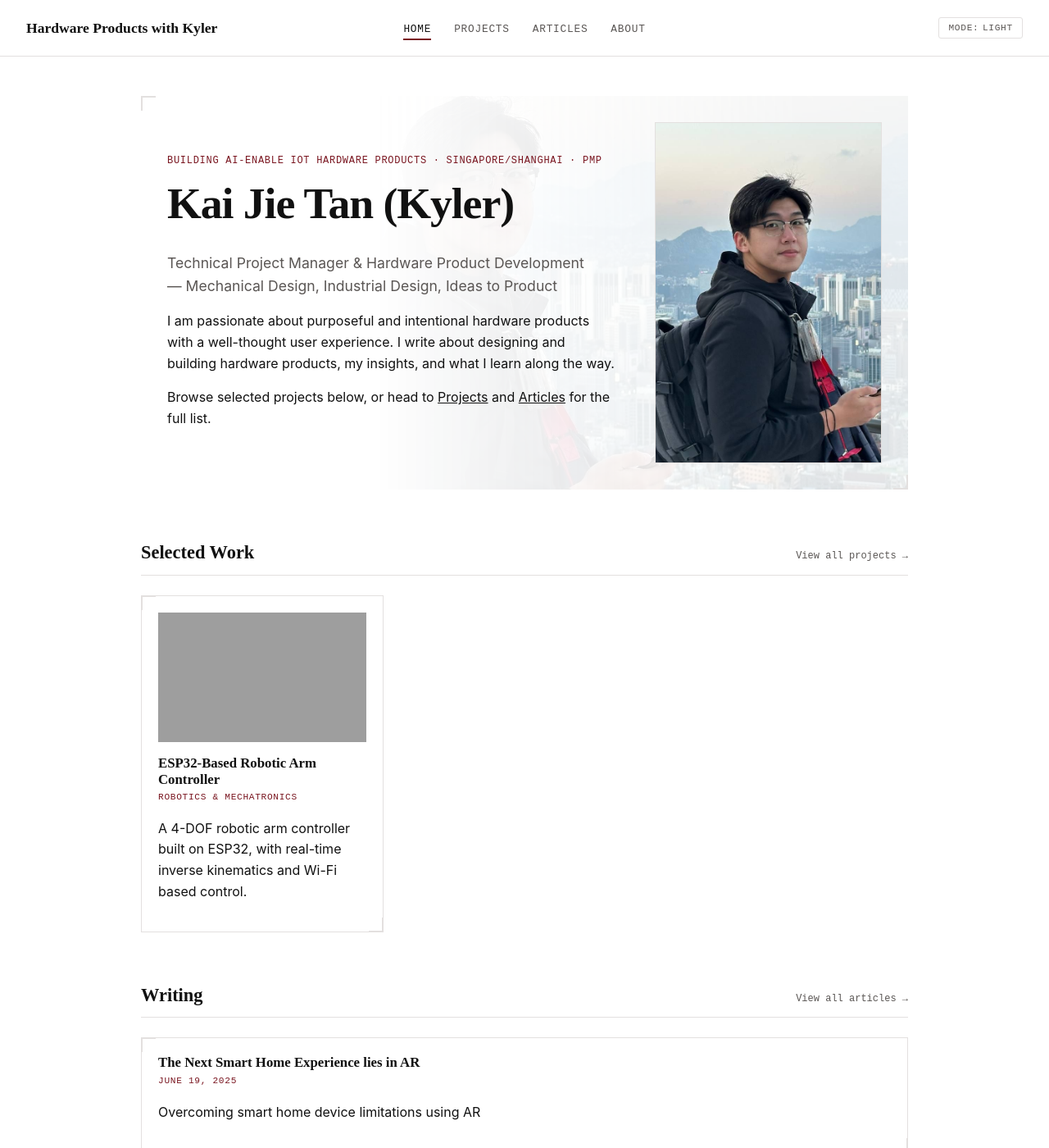
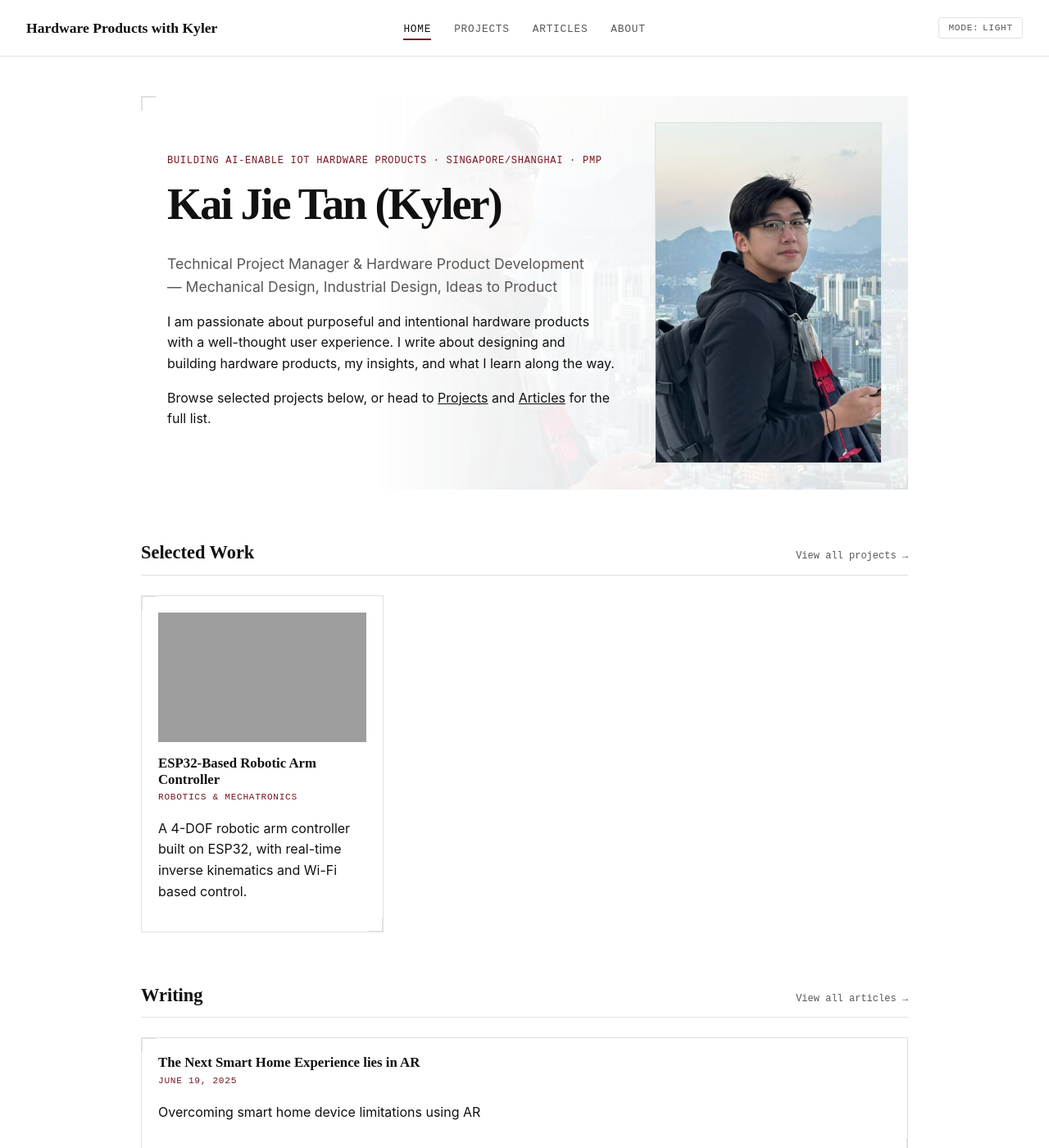
Before and after one commit to kaitkj/kaitkj.github.io, a Jekyll site: the page built from index.html, in a window 1280 px wide and 1400 px high. Shown: the whole window at 82% size. Built offline with Jekyll 4.4.1, drawn with Linux system fonts in a browser that asks for light colours; a style sheet for code colours, icons or effects is not loaded; grey boxes are pictures that could not be loaded.

Commit message:
Update main.css

```diff
--- a/assets/css/main.css
+++ b/assets/css/main.css
@@ -294,9 +294,9 @@
 }
 
 .hero h1 {
-  font-size: clamp(1.4rem, 4.2vw, 3.4rem); /* Lowered the minimum font size so it successfully scales down on mobile */
+  font-size: clamp(1.8rem, 5.5vw, 3.4rem); /* Lowered the minimum font size so it successfully scales down on mobile */
   white-space: nowrap;                     /* Forces the entire heading to lock cleanly onto 1 line */
-  letter-spacing: -0.02em;                 /* Elegantly tightens up the letters to help it fit on smaller viewports */
+  letter-spacing: -0.04em;                 /* Elegantly tightens up the letters to help it fit on smaller viewports */
 }
 
 .hero__role {
```
